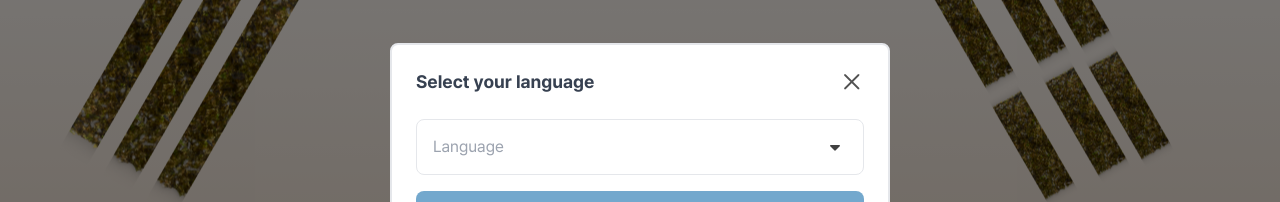
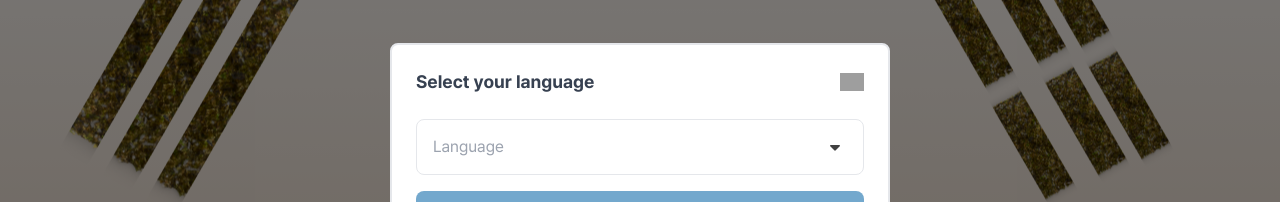
Before and after one commit to 2-Docthru-team1/2-Docthru-team1-FE, a Next.js app: page / in a window 1280 px wide. Both pictures are taken after a click on the picture 1114 px from the left and 29 px from the top of the page. Shown: the part 246-448 px from the top of the page. Built offline with nearby package versions, Linux system fonts and the light colour scheme; no server answers; grey boxes are pictures that could not be loaded.

Commit message:
✨ Feat:#220-modal s3 추가

```diff
--- a/src/components/Modal/ClosableModal.tsx
+++ b/src/components/Modal/ClosableModal.tsx
@@ -1,6 +1,8 @@
 import Image from 'next/image';
 import close from '@/../public/assets/icon_close.png';
 import type { ClosableModalProps } from '@/interfaces/modalInterface';
+
+const S3_BASE_URL = process.env.NEXT_PUBLIC_S3_BASE_URL;
 
 export default function ClosableModal({ isOpen, onClose, title, children }: ClosableModalProps) {
   if (!isOpen) return null;
@@ -10,7 +12,14 @@ export default function ClosableModal({ isOpen, onClose, title, children }: Clos
       <div className="rounded-[0.8rem] border-2 border-gray-200 md:py-[2.4rem] md:px-[2.4rem] sm:py-[1.6rem] sm:px-[1.6rem] bg-primary-white">
         <div className="flex justify-between items-center">
           <p className="font-bold text-[1.8rem] leading-[2.6rem] text-gray-700">{title}</p>
-          <Image src={close} alt="X" onClick={onClose} className="cursor-pointer" />
+          <Image
+            src={`${S3_BASE_URL}/icon_close.svg`}
+            alt="X"
+            onClick={onClose}
+            className="cursor-pointer"
+            width={24}
+            height={24}
+          />
         </div>
         <div className="cursor-pointer">{children}</div>
       </div>
--- a/src/components/Modal/NotificationModal.tsx
+++ b/src/components/Modal/NotificationModal.tsx
@@ -2,7 +2,8 @@ import { format } from 'date-fns';
 import Image from 'next/image';
 import closeImg from '@/../public/assets/icon_close.png';
 import type { NotificationModalProps } from '@/interfaces/modalInterface';
-import useStore from '@/store/store';
+
+const S3_BASE_URL = process.env.NEXT_PUBLIC_S3_BASE_URL;
 
 export default function ProfileModal({ notifications, onClose }: NotificationModalProps) {
   const formatDate = (dateString: string) => {
@@ -18,7 +19,14 @@ export default function ProfileModal({ notifications, onClose }: NotificationMod
       <div className="md:w-[34.3rem] sm:w-[27rem] md:h-[51.9rem] sm:h-[35rem] bg-primary-white rounded-[0.8rem] border-2 border-gray-200 flex flex-col">
         <div className="flex justify-between p-[1.6rem] ">
           <p className="text-gray-700 font-semibold text-[1.6rem]">Notification</p>
-          <Image src={closeImg} alt="close" width={24} height={24} className="cursor-pointer" onClick={onClose} />
+          <Image
+            src={`${S3_BASE_URL}/icon_close`}
+            alt="close"
+            width={24}
+            height={24}
+            className="cursor-pointer"
+            onClick={onClose}
+          />
         </div>
         <div className="flex flex-col overflow-y-auto md:h-[45.5rem] sm:h-[23.6rem]">
           {notifications.map((data, index) => (
--- a/src/components/Modal/ProfileModal.tsx
+++ b/src/components/Modal/ProfileModal.tsx
@@ -1,15 +1,15 @@
 import Image from 'next/image';
 import { useRouter } from 'next/navigation';
-import AdminProfile from '@/../public/assets/img_profile_admin.png';
-import MemProfile from '@/../public/assets/img_profile_member.png';
 import type { ProfileModalProps } from '@/interfaces/userInterface';
 import useStore from '@/store/store';
+
+const S3_BASE_URL = process.env.NEXT_PUBLIC_S3_BASE_URL;
 
 export default function ProfileModal({ name, role }: ProfileModalProps) {
   const router = useRouter();
 
   const isMem = role === 'normal' ? true : false;
-  const profileImg = role === 'normal' ? MemProfile : AdminProfile;
+  const profileImg = role === 'normal' ? `${S3_BASE_URL}/img_profile_member.svg` : `${S3_BASE_URL}/img_profile_admin.svg`;
   const userRole = role === 'normal' ? 'Koo-koo' : 'Admin';
 
   const handleSignOut = () => {
```
